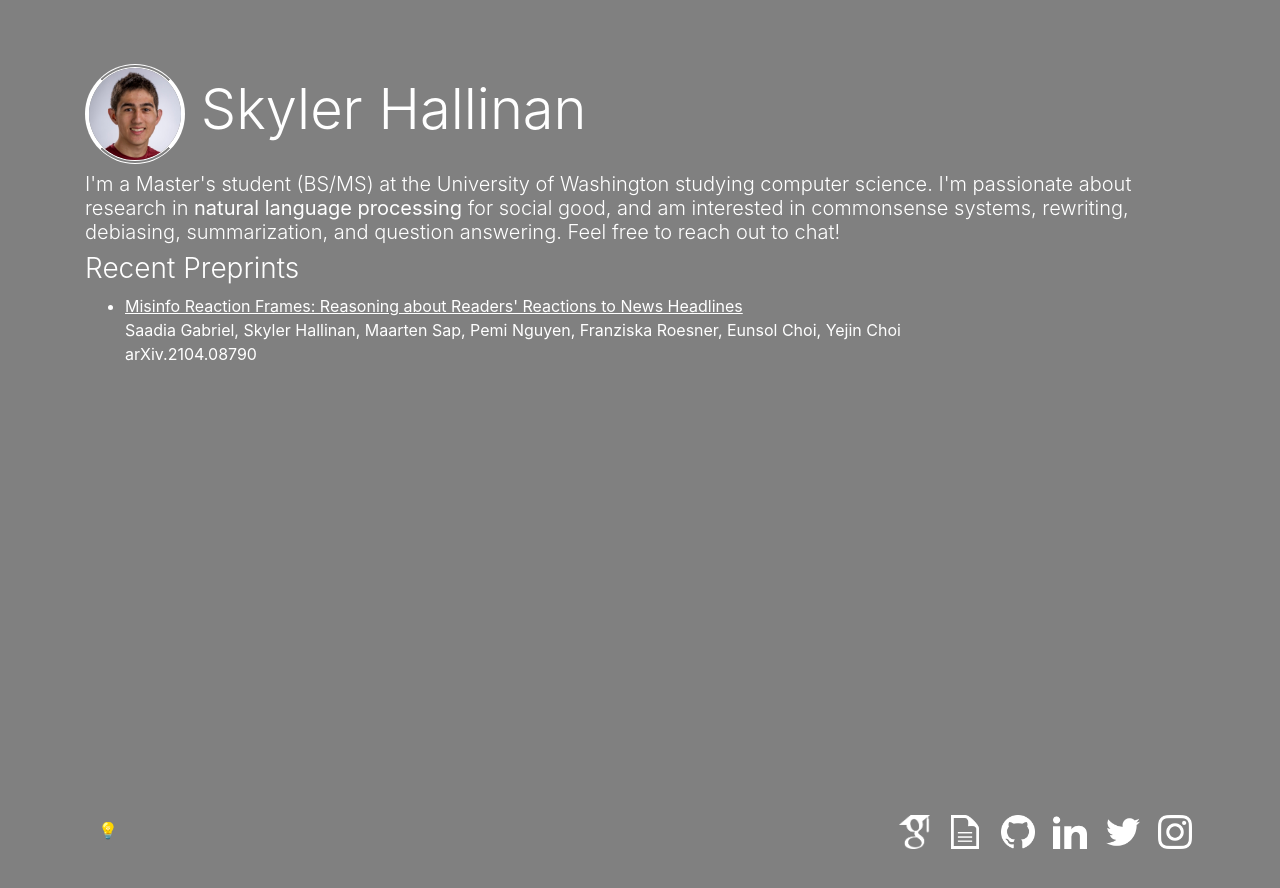
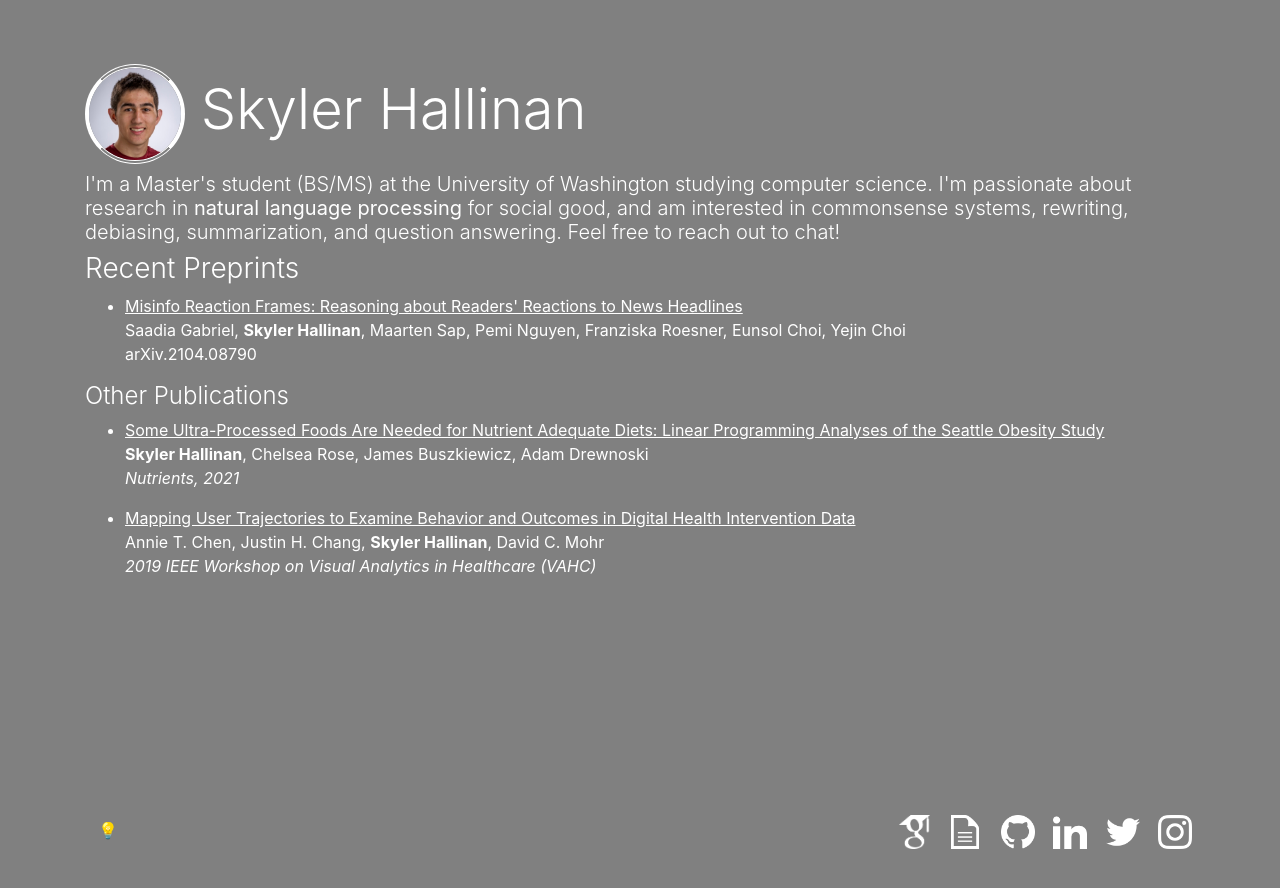
Before and after one commit to shallinan1/shallinan1.github.io, a Jekyll site: the page index.html, which Jekyll copies as it is, in a window 1280 px wide. Shown: the top 888 px of the page. Built offline with Jekyll 4.4.1, drawn with Linux system fonts in a browser that asks for light colours.

Commit message:
add small changes

```diff
--- a/css/custom.css
+++ b/css/custom.css
@@ -10,11 +10,15 @@ body {
 }
 
 a {
-	color:white;
+	color:inherit;
 	text-decoration:underline;
 }
-a:hover{
+.light:hover{
 	color:black; !important
+}
+
+.dark:hover{
+	color:white; !important
 }
 
 html, body {
--- a/index.html
+++ b/index.html
@@ -32,12 +32,28 @@
 				Recent Preprints
 				</h3>
 				<ul>
-					<li> <a href="https://arxiv.org/abs/2104.08790">Misinfo Reaction Frames: Reasoning about Readers' Reactions to News Headlines</a></li>
-					<p> Saadia Gabriel, Skyler Hallinan, Maarten Sap, Pemi Nguyen, Franziska Roesner, Eunsol Choi, Yejin Choi <br>
+					<li> <a class = "light" href="https://arxiv.org/abs/2104.08790">Misinfo Reaction Frames: Reasoning about Readers' Reactions to News Headlines</a>
+					<p> Saadia Gabriel, <b>Skyler Hallinan</b>, Maarten Sap, Pemi Nguyen, Franziska Roesner, Eunsol Choi, Yejin Choi <br>
 						arXiv.2104.08790
-					</p>
+					</p></li>
+				</ul>
+			</div>
 
+			<div class = "container">
+				<h4 class = "thin">
+				Other Publications
+				</h4>
+				<ul>
+					<li> <a class = "light" href="https://www.mdpi.com/2072-6643/13/11/3838">Some Ultra-Processed Foods Are Needed for Nutrient Adequate Diets: Linear Programming Analyses of the Seattle Obesity Study</a>
+					<p> <b>Skyler Hallinan</b>, Chelsea Rose, James Buszkiewicz, Adam Drewnoski  <br>
+					<i> Nutrients, 2021 </i>
+					</p></li>
+					<li> <a class = "light" href="https://ieeexplore.ieee.org/abstract/document/8945038">Mapping User Trajectories to Examine Behavior and Outcomes in Digital Health Intervention Data</a>
+					<p> Annie T. Chen, Justin H. Chang, <b>Skyler Hallinan</b>, David C. Mohr  <br>
+					<i> 2019 IEEE Workshop on Visual Analytics in Healthcare (VAHC) 	</i>
+					</p></li>
 				</ul>
+
 			</div>
 		</main>
 
@@ -113,6 +129,12 @@
 			        	document.getElementById("twitter").src= "assets/pictures/twitter.png"
 			        	document.getElementById("resume").src= "assets/pictures/resume.png"
 			        	document.getElementById("profile").style = "border-color:white; !important"
+			        	var els = document.getElementsByClassName("dark")
+			        	console.log(els)
+			        	for (var i = 0; i < els.length; i++) {
+			        		console.log(els[i])
+			        		els[i].className = "light"
+			        	}
 			    		tracker = false
 			        }
 			        else {
@@ -125,6 +147,11 @@
 			        	document.getElementById("twitter").src= "assets/pictures/twitter_black.png"
 			        	document.getElementById("resume").src= "assets/pictures/resume_black.png"
 			        	document.getElementById("profile").style = "border-color:black; !important"
+			        	var els = document.getElementsByClassName("light")
+			        	console.log(els)
+			        	for (var i = 0; i < els.length; i++) {
+			        		els[i].className = "dark"
+			        	}
 			        	tracker = true
 			        }
 			    }
```
Also changed, not shown: other parts of index.html (+1 -1 lines).
